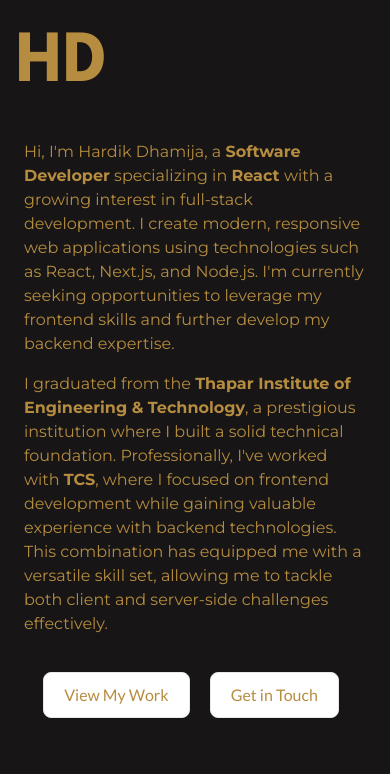
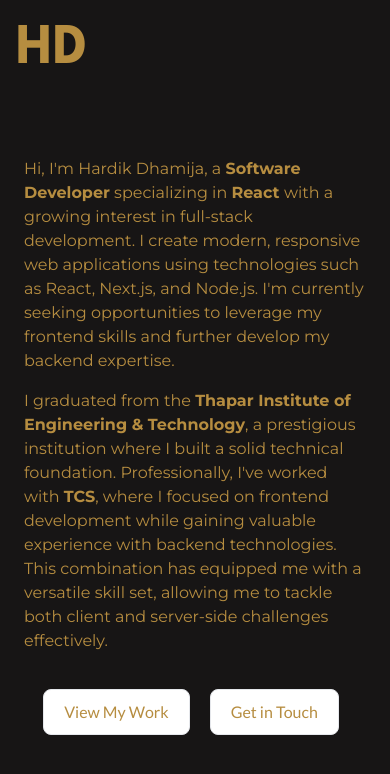
Before and after one commit to hardikdhamija96/portfolio-2024-next, a Next.js app: page /about in a window 390 px wide. Shown: the top 774 px of the page. Built offline with nearby package versions, Linux system fonts and the light colour scheme; some icons are missing.

Commit message:
updated title nav and about - for mobile UI

```diff
--- a/src/app/about/page.tsx
+++ b/src/app/about/page.tsx
@@ -15,7 +15,7 @@ export default function AboutPage() {
     <div className="bg-darkBg absolute h-full z-[-10] w-full px-2">
       <div className="h-full max-w-7xl mx-auto flex flex-col justify-center items-center px-4">
         <p
-          className={`${montSerrat.className} sm:text-xl text-headingColor pb-4 sm:mt-[16vh] mt-[4vh] text-left md:text-2xl`}>
+          className={`${montSerrat.className} sm:text-xl text-headingColor pb-4 sm:mt-[16vh] mt-[8vh] text-left md:text-2xl`}>
           Hi, I&apos;m Hardik Dhamija, a <span className="font-semibold">Software Developer</span> specializing in <span className="font-semibold">React </span>
           with a growing interest in full-stack development. I create modern,
           responsive web applications using technologies such as React, Next.js,
--- a/src/components/Navbar2.tsx
+++ b/src/components/Navbar2.tsx
@@ -30,7 +30,7 @@ const Navbar2 = () => {
   return (
     <main className="absolute z-[1000] w-full bg-darkBg">
       <nav className="max-h-full w-full">
-        <section className="min-h-[15vh] sm:min-h-[20vh] flex justify-between items-center max-w-7xl mx-auto bg-darkBg px-4 max-h-[15vh]">
+        <section className="min-h-[12vh] sm:min-h-[20vh] flex justify-between items-center max-w-7xl mx-auto bg-darkBg px-4 sm:max-h-[15vh]">
           <Link href={"/"}>
             <Title name="HD" />
           </Link>
@@ -39,7 +39,7 @@ const Navbar2 = () => {
             aria-label={showMenu ? "Open Menu" : "Close Menu"}
             onClick={handleMenuChange}>
             <Icon
-              className="text-headingColor text-[5rem] cursor-pointer active:text-[3.6rem]"
+              className="text-headingColor text-[4rem] cursor-pointer active:text-[3.6rem]"
               icon={showMenu ? "jam:menu" : "jam:close"}
             />
           </div>
--- a/src/components/Title.tsx
+++ b/src/components/Title.tsx
@@ -10,7 +10,7 @@ interface TitleProps {
 function Title(props: TitleProps) {
   return (
 
-    <div className={`${lspartan.className} flex items-center justify-center sm:text-[3.6rem] text-[4.6rem]  font-bold text-headingColor active:text-[3.2rem] transition-all delay-[120] ease-in-out`}>
+    <div className={`${lspartan.className} flex items-center justify-center text-[3.6rem] font-bold text-headingColor active:text-[3.2rem] transition-all delay-[120] ease-in-out`}>
         {props.name}
       </div>
   );
```
